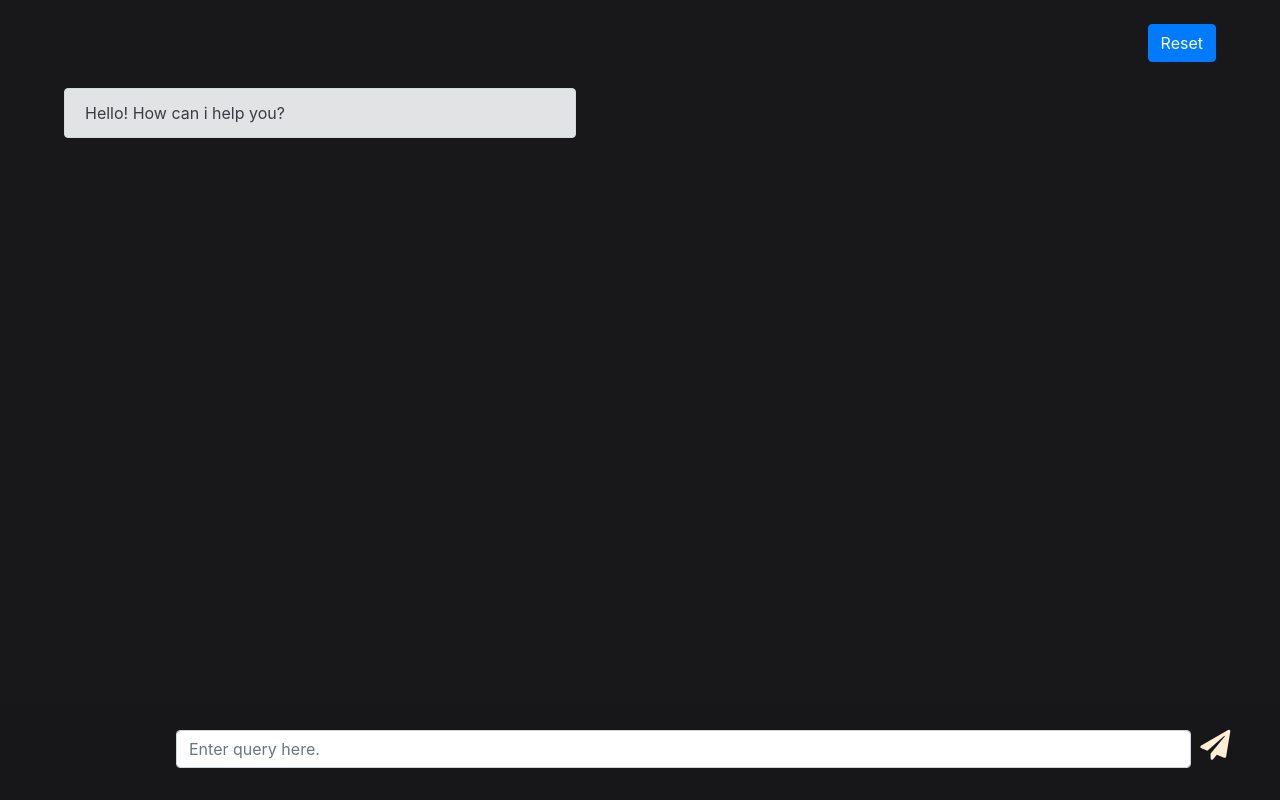
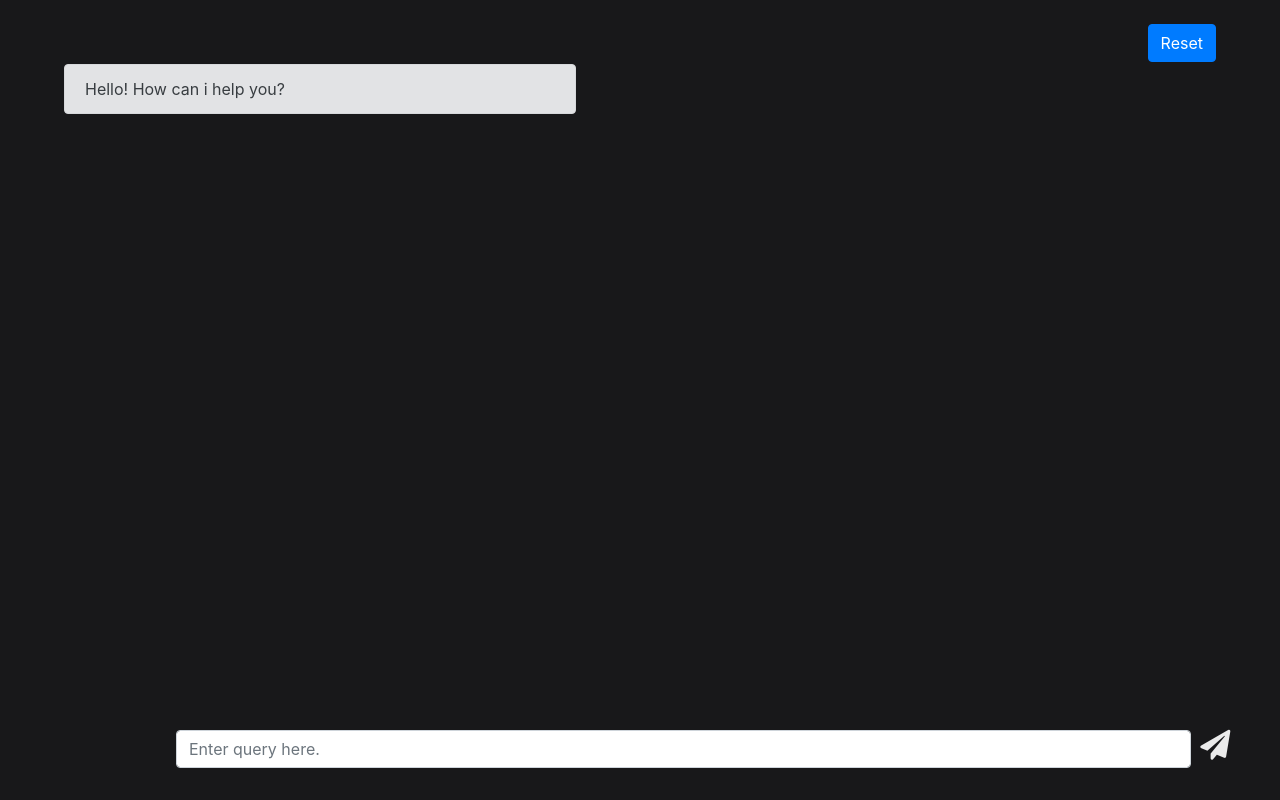
Before and after one commit to dscpesu/PESU-Chatter-Bot, a Flask app: page / in a window 1280 px wide. Run offline with Flask 2, Linux system fonts and the light colour scheme; parts of the project's set-up code (start-up, migrations or seed data) failed here and were passed over; some libraries are stand-ins or nearby versions.

Commit message:
Improved UI

```diff
--- a/static/js/form.js
+++ b/static/js/form.js
@@ -12,7 +12,9 @@ $(function() {
             url: '/chat',
             success: function(data) {
 
-                u = " <br><br><br><div class='alert alert-primary right w40r'>";
+                // $("#temp").append("<br><br><br>hi")
+
+                u = "<div class='alert alert-primary right w40r'>";
                 $("#temp").append(u + data.userResponse + "</div>");
                 o = "<br><br><br> <div class='alert alert-secondary left w40l'>";
 
@@ -20,7 +22,7 @@ $(function() {
                 if (data.type == 'default') {
 
                     setTimeout(function() {
-                        $("#temp").append(o + data.output + "</div>")
+                        $("#temp").append(o + data.output + "</div><br><br><br>")
                     }, 150);
 
                 } else if (data.type == 'event') {
@@ -32,7 +34,7 @@ $(function() {
                         br = br + '<br>'
                     }
                     setTimeout(function() {
-                        $("#temp").append(o + data.output + '<br>' + ev + "</div>" + br)
+                        $("#temp").append(o + data.output + '<br>' + ev + "</div><br><br><br>" + br)
                     }, 150);
 
                 } else if (data.type == 'holiday') {
@@ -44,7 +46,7 @@ $(function() {
                         br = br + '<br>';
                     }
                     setTimeout(function() {
-                        $("#temp").append(o + data.output + '<br>' + hol + "</div>" + br)
+                        $("#temp").append(o + data.output + '<br>' + hol + "</div><br><br><br>" + br)
                     }, 150);
 
                 } else if (data.type == 'result') {
@@ -57,28 +59,28 @@ $(function() {
                 } else if (data.type == 'facError') {
 
                     setTimeout(function() {
-                        $("#temp").append(o + ' ' + data.name + data.output + "</div>")
+                        $("#temp").append(o + ' ' + data.name + data.output + "</div><br><br><br>")
                     }, 150);
 
                 } else if (data.type == 'dmail') {
 
                     var de = 'Email- ' + data.email + '<br>' + data.name + ': ' + data.desg;
                     setTimeout(function() {
-                        $("#temp").append(o + de + "</div><br>")
+                        $("#temp").append(o + de + "</div><br><br><br><br>")
                     }, 150);
 
                 } else if (data.type == 'email') {
 
                     var e = data.name + ': ' + 'Email- ' + data.email;
                     setTimeout(function() {
-                        $("#temp").append(o + e + "</div>")
+                        $("#temp").append(o + e + "</div><br><br><br>")
                     }, 150);
 
                 } else if (data.type == 'desg') {
 
                     var d = data.name + ': ' + data.desg;
                     setTimeout(function() {
-                        $("#temp").append(o + d + "</div>")
+                        $("#temp").append(o + d + "</div><br><br><br>")
                     }, 150);
 
                 }
--- a/static/js/main.css
+++ b/static/js/main.css
@@ -34,7 +34,7 @@
 }
 
 .block {
-    background-color: rgba(24, 24, 26, 0.95);
+    background-color: rgb(24, 24, 26);
     position: fixed;
     bottom: 0%;
     height: 12%;
@@ -49,6 +49,6 @@
 
 .plane {
     font-size: 30px;
-    color: papayawhip;
+    color: rgb(235, 235, 235);
     cursor: pointer;
 }
--- a/templates/index.html
+++ b/templates/index.html
@@ -6,7 +6,6 @@
     <meta http-equiv="X-UA-Compatible" content="IE=edge">
     <title>Bot</title>
     <meta name="viewport" content="width=device-width, initial-scale=1">
-    <!-- <link rel="stylesheet" type="text/css" media="screen" href="https://stackpath.bootstrapcdn.com/bootstrap/4.3.1/css/bootstrap.min.css" /> -->
     <script src="https://stackpath.bootstrapcdn.com/bootstrap/4.3.1/js/bootstrap.min.js"></script>
     <script src="https://ajax.googleapis.com/ajax/libs/jquery/3.4.1/jquery.min.js"></script>
     <script type="text/javascript" src="{{ url_for('static', filename='js/form.js') }}"></script>
@@ -19,14 +18,14 @@
 
 <body class="bgcolors">
 
-    <a href="/"><button type="button" class="btn btn-primary" style="position: fixed; top:3%;right:5%">Reset</button></a>
-    <br><br><br>
-
+    <br><br>
     <div class="container p-3" id="temp">
         <div class="alert alert-secondary text-left w40" role="alert" style="position: absolute;left:5%">
-            <div class="left">{{output}}</div>
+            <div class="left">{{output}} </div>
         </div>
+        <br><br><br>
     </div>
+
     <div class="block">
         <div class="container p-3 querybar">
             <form class="form-row">
@@ -36,10 +35,14 @@
                 <i class="fas fa-paper-plane plane" id="submit">
                     <input type="submit" class="btn btn-primary" id="submit" style="display: none">
                 </i>
+                <a href="/"><button type="button" class="btn btn-primary" style="position: fixed; top:3%;right:5%">Reset</button></a>
+
             </form>
         </div>
     </div>
 
+    <br><br><br><br>
+
 </body>
 
 </html>
```
